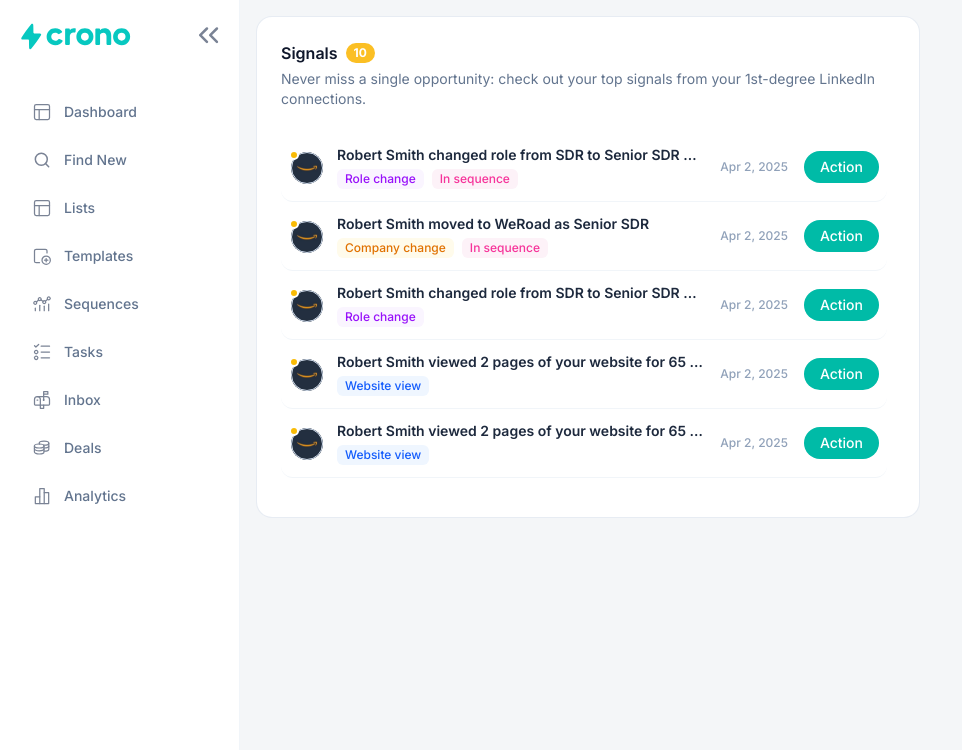
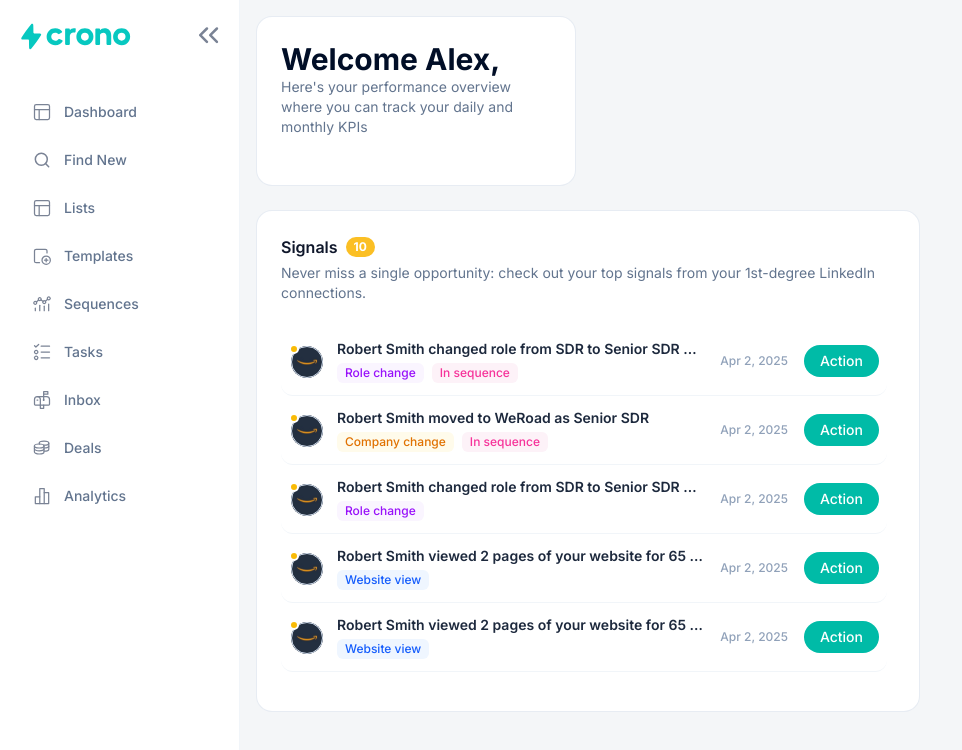
Before and after one commit to Ferran00/crono-assignment, a React (Vite) app: page / in a window 1280 px wide. Shown: the top 750 px of the page, without its empty margins (0-962 px from the left). Built offline with nearby package versions, Linux system fonts and the light colour scheme.

Commit message:
feat: welcome component

```diff
--- a/src/dashboard/Dashboard.tsx
+++ b/src/dashboard/Dashboard.tsx
@@ -1,5 +1,6 @@
 import { Sidebar } from './components/Sidebar/Sidebar';
 import { SignalsList } from './components/SignalsList/SignalsList';
+import { Welcome } from './components/Welcome/Welcome';
 
 function Dashboard() {
   return (
@@ -7,6 +8,10 @@ function Dashboard() {
       <Sidebar />
         <main className="min-w-0 flex-1 p-5 sm:p-4">
           <div className="grid grid-cols-12 gap-6"> {/* TODO: precise gap */}
+            <div className="col-span-12 lg:col-span-4">
+              <Welcome />
+            </div>
+            <div className="col-span-12 lg:col-span-8" />
             <div className="col-span-12 lg:col-span-8">
               <SignalsList />
             </div>
--- /dev/null
+++ b/src/dashboard/components/Welcome/Welcome.tsx
@@ -0,0 +1,10 @@
+export function Welcome() {
+  return (
+    <section className="dashboard-card flex min-h-[142px] flex-col justify-center">
+      <h1 className="text-3xl font-bold text-[#010E27]">Welcome Alex,</h1>
+      <p className="text-slate-500 text-sm mb-6">
+        Here's your performance overview where you can track your daily and monthly KPIs
+      </p>
+    </section>
+  );
+}
--- a/src/index.css
+++ b/src/index.css
@@ -9,7 +9,7 @@
   }
 
   h1 {
-    font-size: 1.5rem;
+    font-size: 1.2rem;
     font-weight: 700;
     color: #0f172a;    /* slate-900 */
     line-height: 1.25;
```
Also changed, not shown: 1 other file (tests, documents, lock files or other folders).
